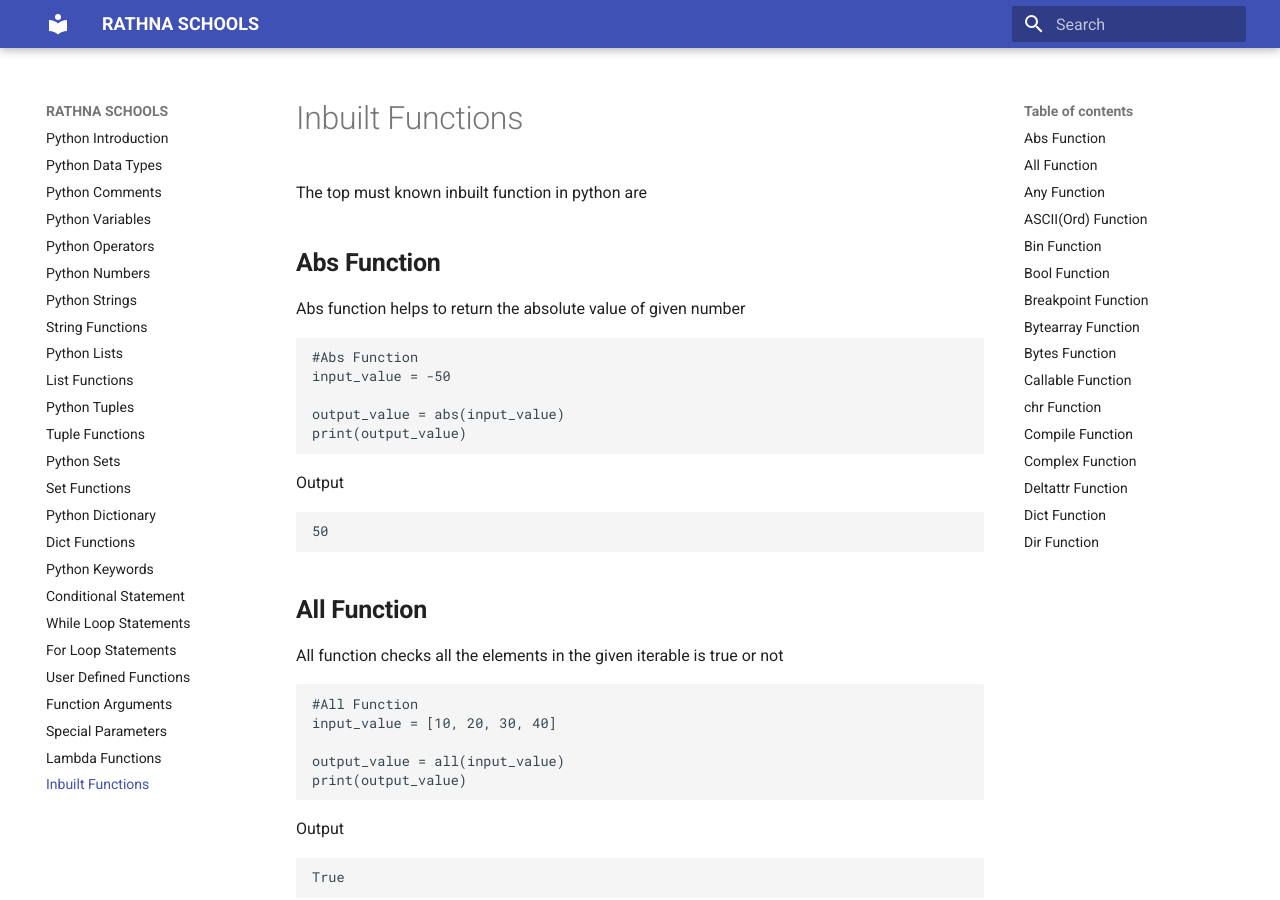
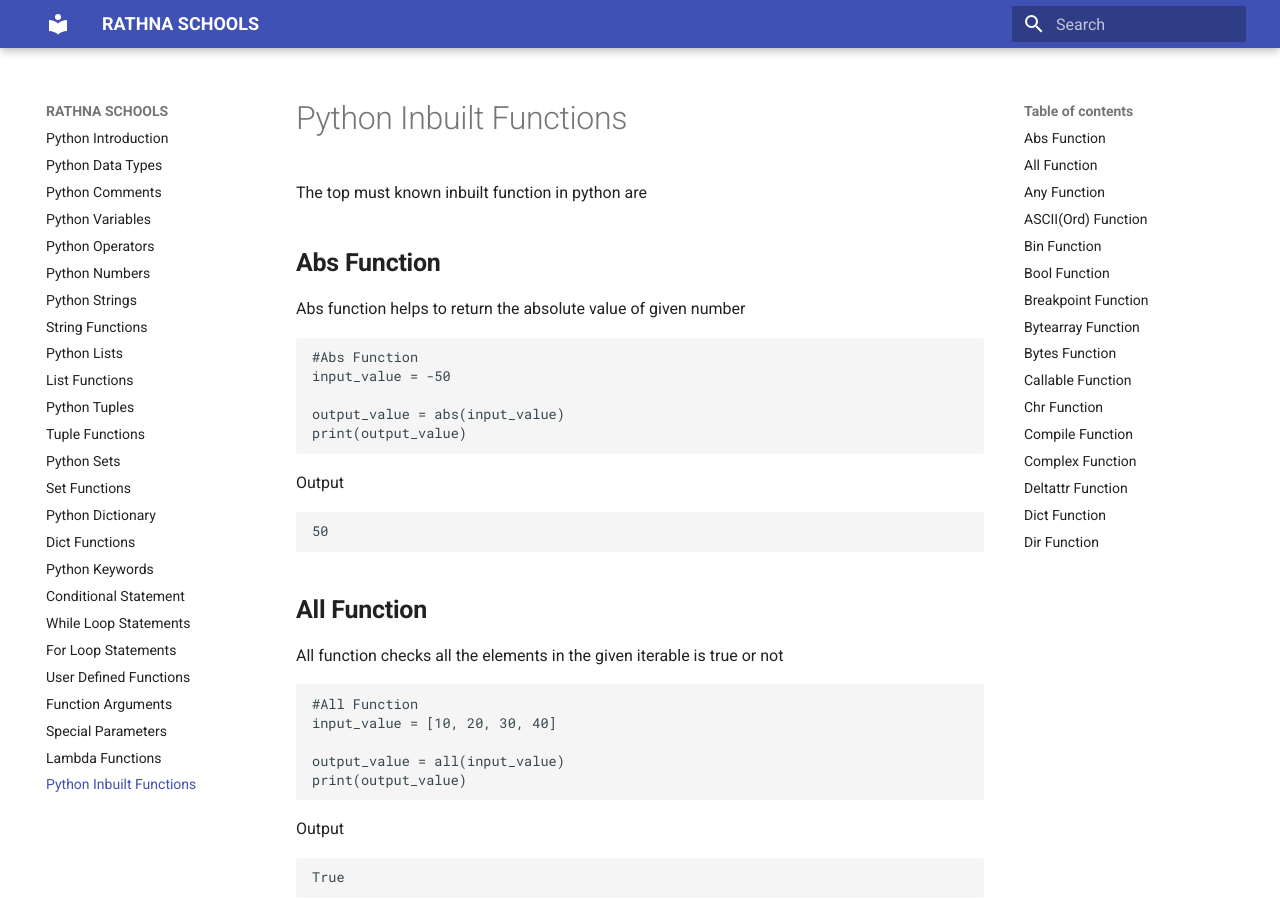
Before and after one commit to Rathinavelkumar/learn-python, an MkDocs documentation site: the page built from docs/inbuilt_functions.md, in a window 1280 px wide and 900 px high. Built offline with MkDocs 1.6.1 and Material for MkDocs 9.7.7, drawn with Linux system fonts in a browser that asks for light colours; some of the changed text lies outside the part shown.

Commit message:
inbuilt function 2.1

```diff
--- a/docs/inbuilt_functions.md
+++ b/docs/inbuilt_functions.md
@@ -184,7 +184,7 @@ Callable function helps to check whether the given object argument is callable o
     True
     False
 
-## **chr Function**
+## **Chr Function**
 Chr function helps to convert the ASCII value to its original character
 
     #Chr Function
--- a/mkdocs.yml
+++ b/mkdocs.yml
@@ -25,7 +25,7 @@ nav:
     - Function Arguments: function_arguments.md
     - Special Parameters: special_parameters.md
     - Lambda Functions: lambda_functions.md
-    - Inbuilt Functions: inbuilt_functions.md
+    - Python Inbuilt Functions: inbuilt_functions.md
 
 theme:
   name: material
```
